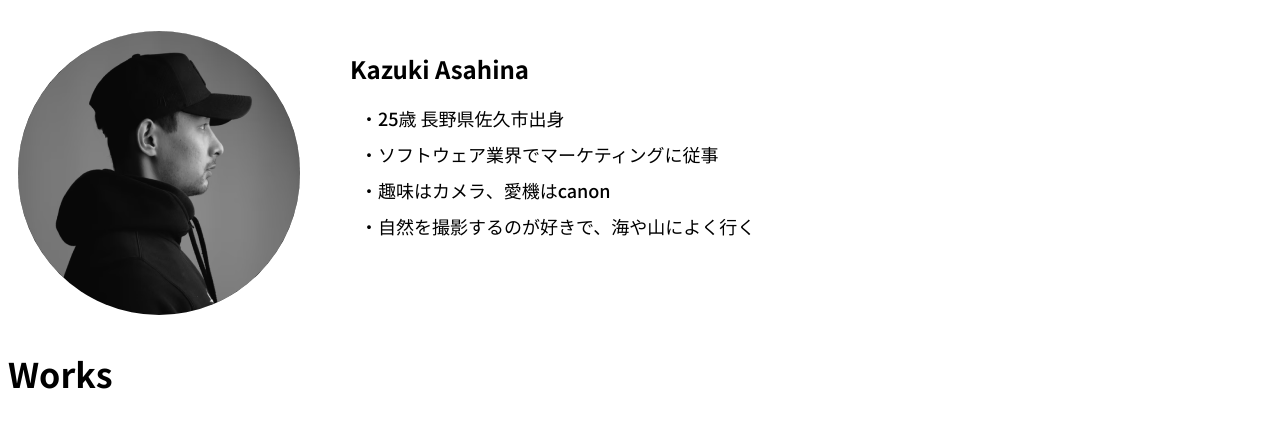
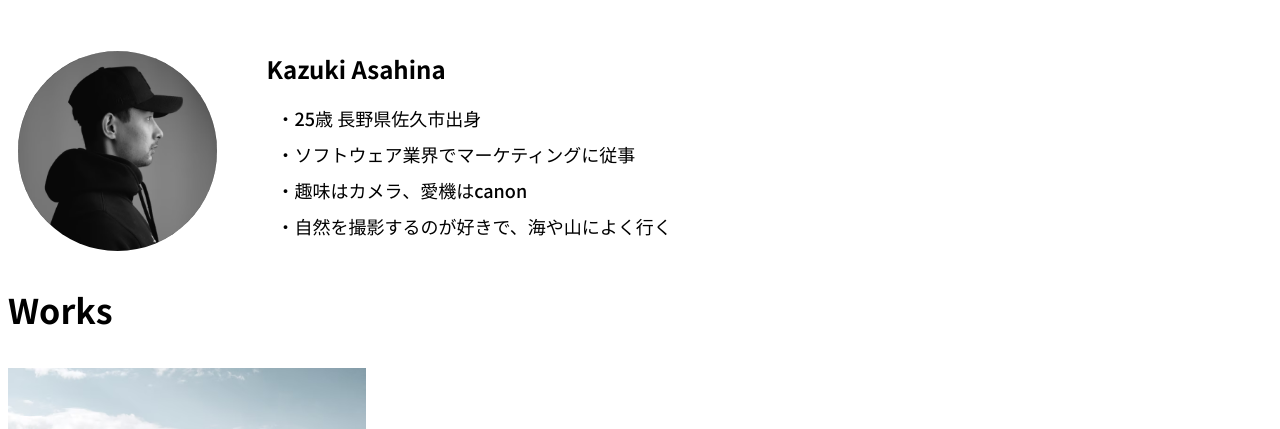
Before and after one commit to mogimogiko/Myprofile, a plain HTML site: page index.html in a window 1280 px wide. Shown: the part 719-1148 px from the top of the page. Drawn offline with Linux system fonts and the light colour scheme.

Commit message:
.asahinaの画像サイズ、位置を変更

```diff
--- a/style.css
+++ b/style.css
@@ -84,7 +84,9 @@ pc用style
 /* img */
 .asahina {
   border-radius: 170px 170px 170px 170px;
-  margin: 0 50px 0 0;
+  margin: 20px 50px 0 0;
+  width: auto;
+  height: 200px;
 }
 
 /* 文章を画像の横に */
```
